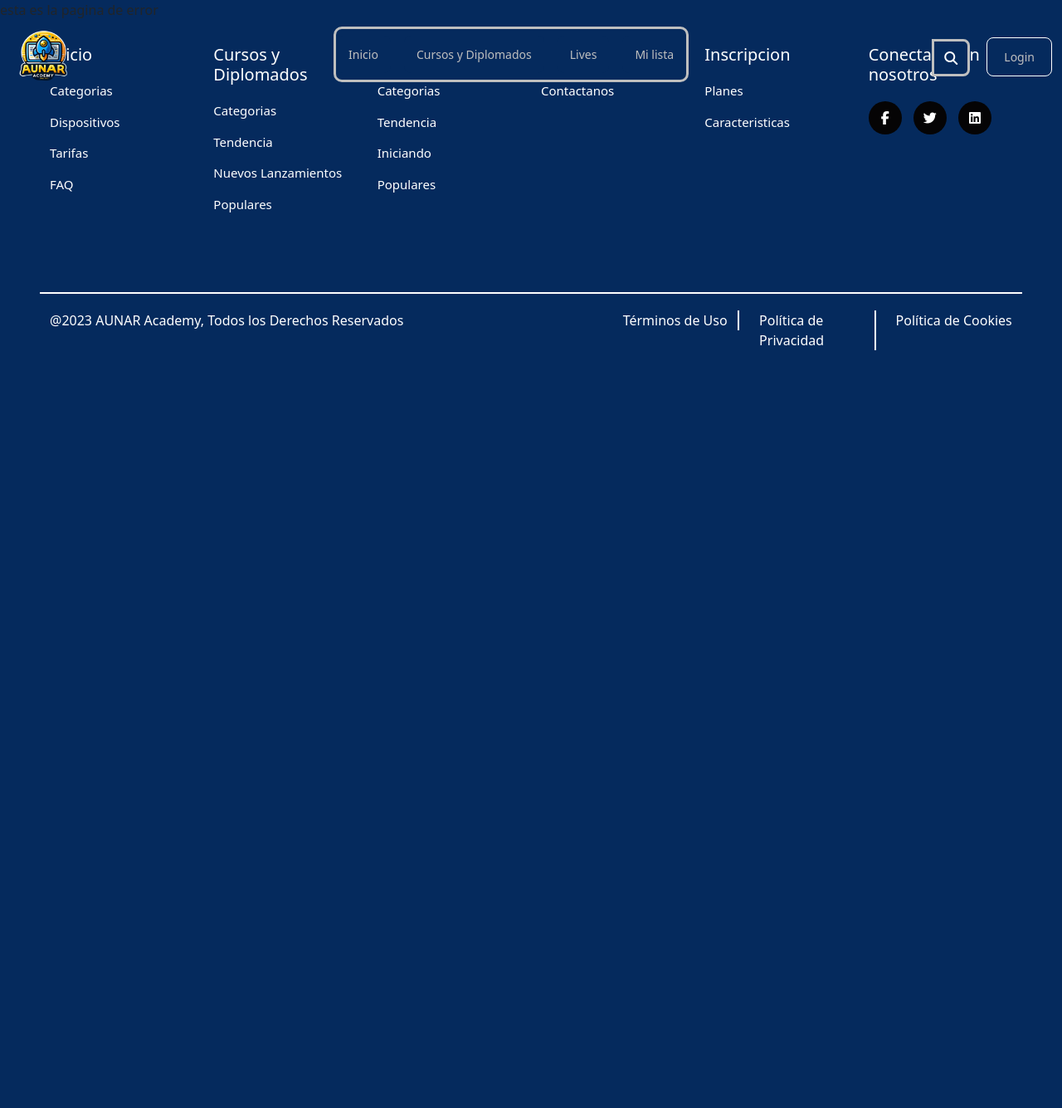
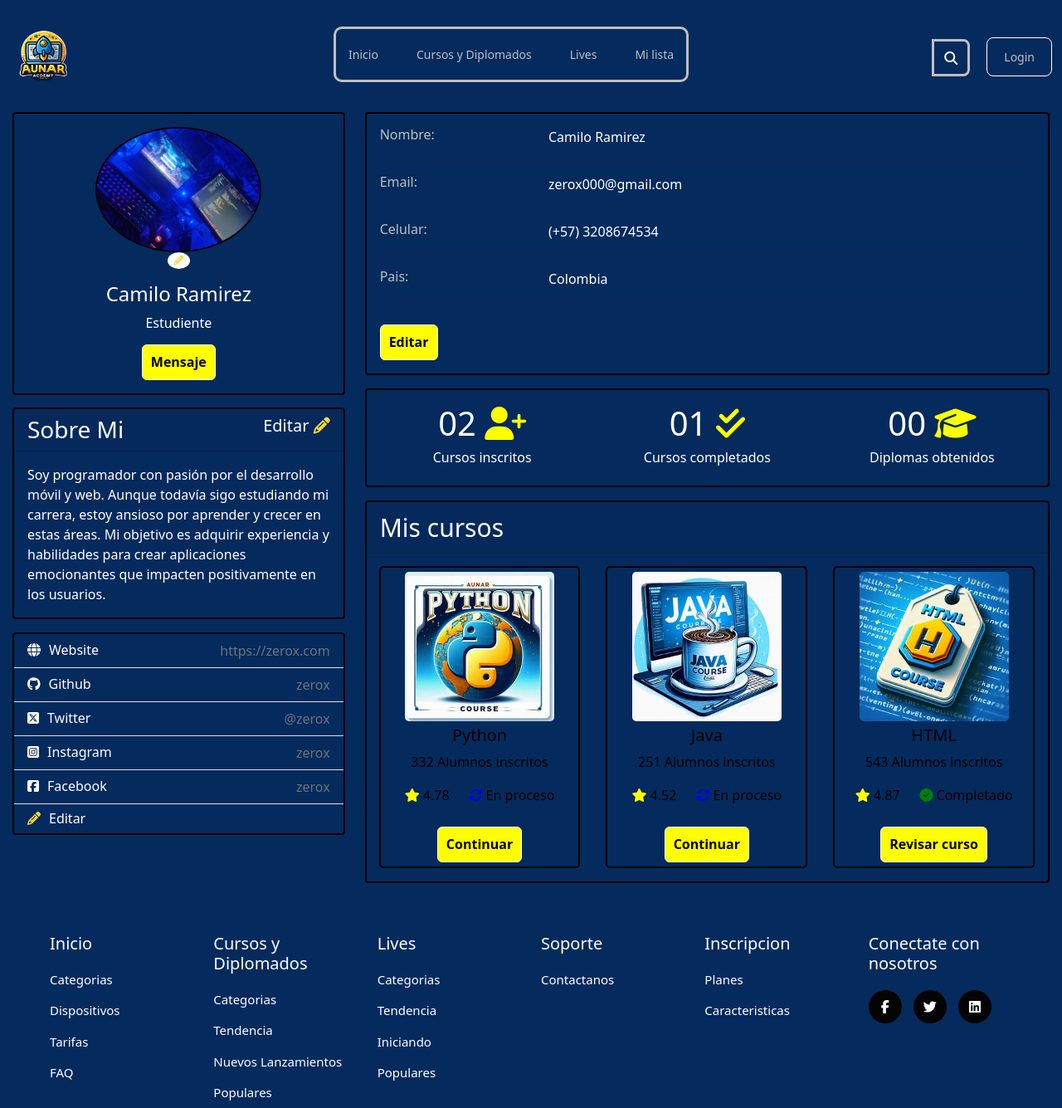
Before and after one commit to Z-E-R-O-X/CLAY, a PHP site: page /CLAY/perfil in a window 1280 px wide. Shown: the top 1335 px of the page at 83% size. Before the commit the page ends 422 px from the top, so only its background shows below. Run offline with PHP 8.4, Linux system fonts and the light colour scheme; some libraries are stand-ins or nearby versions.

Commit message:
perfil de usuario

```diff
--- a/Model/VistaModelo.php
+++ b/Model/VistaModelo.php
@@ -3,7 +3,7 @@
 class VistaModelo{
 
     protected static function obtener_vista_modelo($vista){
-        $listaPaginas = ["login","lives","registro"];
+        $listaPaginas = ["login","lives","registro","perfil"];
         if(in_array($vista, $listaPaginas)){
 
             if(is_file("./Views/content/".$vista."-view.php")){
--- a/Views/content/login-view.php
+++ b/Views/content/login-view.php
@@ -31,7 +31,7 @@
           </div>
           <div class="row">
             <div class="col"><a class="recuperar-contraseña-login">Recuperar Contraseña</a></div>
-            <div class="col text-end"><button class="Button-login">Log in</button></div>
+            <div class="col text-end"><button class="Button-login" onclick="button_login('<?= SERVERURL ?>perfil/')">Log in</button></div>
           </div>
           <h2 class="login-Paragraph">Inicia con: </h2>
           <div class="row">
--- a/Views/content/perfil-view.php
+++ b/Views/content/perfil-view.php
@@ -0,0 +1,167 @@
+<div class="perfil">
+    <div class="container-c1">
+        <div class="row gutters-sm">
+            <div class="col-md-4 mb-3">
+                <div class="card parte-1">
+                    <div class="card-body">
+                        <div class="d-flex flex-column align-items-center text-center">
+                            <img src="<?= SERVERURL ?>/Views/assets/img/perfil.jpg" class="rounded-circle" width="200"
+                                style="border: 2px solid black;">
+                            <span class="badge bg-white rounded-circle">
+                                <i class="fa-solid fa-pencil" style="color: #FFD43B;"></i>
+                            </span>
+                            <div class="mt-3">
+                                <h4>Camilo Ramirez</h4>
+                                <p class="mb-1">Estudiente</p>
+                                <button class="btn mensaje">Mensaje</button>
+                            </div>
+                        </div>
+                    </div>
+                </div>
+                <div class="card parte-1-1">
+                    <h3 class="card-header d-flex justify-content-between">Sobre Mi <small
+                            style="font-size: 20px;">Editar <i class="fa-solid fa-pencil"
+                                style="color: #FFD43B;"></i></small></h3>
+                    <div class="card-body">
+                        <p class="card-text">Soy programador con pasión por el desarrollo móvil y web. Aunque todavía
+                            sigo estudiando mi carrera, estoy ansioso por aprender y crecer en estas áreas. Mi objetivo
+                            es adquirir experiencia y habilidades para crear aplicaciones emocionantes que impacten
+                            positivamente en los usuarios.</p>
+                    </div>
+                </div>
+                <div class="card mt-3 parte-2">
+                    <ul class="list-group list-group-flush">
+                        <li class="list-group-item d-flex justify-content-between align-items-center flex-wrap">
+                            <h6 class="mb-0"><span><i class="fa-solid fa-globe"></i></span>Website</h6>
+                            <span class="text-secondary">https://zerox.com</span>
+                        </li>
+                        <li class="list-group-item d-flex justify-content-between align-items-center flex-wrap">
+                            <h6 class="mb-0"><span><i class="fa-brands fa-github"></i></span>Github</h6>
+                            <span class="text-secondary">zerox</span>
+                        </li>
+                        <li class="list-group-item d-flex justify-content-between align-items-center flex-wrap">
+                            <h6 class="mb-0"><span><i class="fa-brands fa-square-x-twitter"></i></span>Twitter</h6>
+                            <span class="text-secondary">@zerox</span>
+                        </li>
+                        <li class="list-group-item d-flex justify-content-between align-items-center flex-wrap">
+                            <h6 class="mb-0"><span><i class="fa-brands fa-square-instagram"></i></span>Instagram</h6>
+                            <span class="text-secondary">zerox</span>
+                        </li>
+                        <li class="list-group-item d-flex justify-content-between align-items-center flex-wrap">
+                            <h6 class="mb-0"><span><i class="fa-brands fa-square-facebook"></i></span>Facebook</h6>
+                            <span class="text-secondary">zerox</span>
+                        </li>
+                        <li class="list-group-item d-flex justify-content-between align-items-center flex-wrap editar">
+                            <h6 class="mb-0"><span><i class="fa-solid fa-pencil"
+                                        style="color: #FFD43B;"></i></span>Editar</h6>
+                        </li>
+                    </ul>
+                </div>
+            </div>
+            <div class="col-md-8">
+                <div class="card mb-3 parte-3">
+                    <div class="card-body">
+                        <div class="row">
+                            <div class="col-sm-3 t1">
+                                <h6 class="mb-0">Nombre:</h6>
+                            </div>
+                            <div class="col-sm-9 r1">
+                                Camilo Ramirez
+                            </div>
+                        </div>
+                        <hr>
+                        <div class="row">
+                            <div class="col-sm-3 t1">
+                                <h6 class="mb-0">Email:</h6>
+                            </div>
+                            <div class="col-sm-9 r1">
+                                zerox000@gmail.com
+                            </div>
+                        </div>
+                        <hr>
+                        <div class="row">
+                            <div class="col-sm-3 t1">
+                                <h6 class="mb-0">Celular:</h6>
+                            </div>
+                            <div class="col-sm-9 r1">
+                                (+57) 3208674534
+                            </div>
+                        </div>
+                        <hr>
+                        <div class="row">
+                            <div class="col-sm-3 t1">
+                                <h6 class="mb-0">Pais:</h6>
+                            </div>
+                            <div class="col-sm-9 r1">
+                                Colombia
+                            </div>
+                        </div>
+                        <hr>
+                        <div class="row">
+                            <div class="col-sm-12">
+                                <a class="btn editar">Editar</a>
+                            </div>
+                        </div>
+                    </div>
+                </div>
+                <div class="card mb-3 parte-4">
+                    <div class="card-body">
+                        <div class="row text-center">
+                            <div class="col">
+                                <h1>02 <span><i class="fa-solid fa-user-plus"></i></span></h1>
+                                <h6>Cursos inscritos</h6>
+                            </div>
+                            <div class="col">
+                                <h1>01 <span><i class="fa-solid fa-check-double"></i></span></h1>
+                                <h6>Cursos completados</h6>
+                            </div>
+                            <div class="col">
+                                <h1>00 <span><i class="fa-solid fa-graduation-cap"></i></span></h1>
+                                <h6>Diplomas obtenidos</h6>
+                            </div>
+                        </div>
+                    </div>
+                </div>
+                <div class="card mb-3 parte-5">
+                    <div class="card-header">
+                        Mis cursos
+                    </div>
+                    <div class="row text-center">
+                        <div class="col d-flex flex-wrap">
+                            <div class="curso c1 mb-3 me-3 flex-fill">
+                                <img src="<?= SERVERURL ?>/Views/assets/img/curso python.jpeg" class="text-center"
+                                    style="width: 180px; height: 180px;">
+                                <h5 class="card-title">Python</h5>
+                                <p class="card-text">332 Alumnos inscritos</p>
+                                <p><i class="fa-solid fa-star" style="color: #FFFF00;"></i> 4.78<i
+                                        class="fa-solid fa-arrows-rotate estado" style="color: blue;"></i> En proceso
+                                </p>
+                                <a href="#" class="btn curbtn">Continuar</a>
+                            </div>
+                            <div class="curso mb-3 me-3 flex-fill">
+                                <img src="<?= SERVERURL ?>/Views/assets/img/curso java.jpeg" class="text-center"
+                                    style="width: 180px; height: 180px;">
+                                <h5 class="card-title">Java</h5>
+                                <p class="card-text">251 Alumnos inscritos</p>
+                                <p><i class="fa-solid fa-star" style="color: #FFFF00;"></i> 4.52<i
+                                        class="fa-solid fa-arrows-rotate estado" style="color: blue;"></i> En proceso
+                                </p>
+                                <a href="#" class="btn curbtn">Continuar</a>
+                            </div>
+                            <div class="curso mb-3 me-3 flex-fill">
+                                <img src="<?= SERVERURL ?>/Views/assets/img/curso html.jpeg" class="text-center"
+                                    style="width: 180px; height: 180px;">
+                                <h5 class="card-title">HTML</h5>
+                                <p class="card-text">543 Alumnos inscritos</p>
+                                <p><i class="fa-solid fa-star" style="color: #FFFF00;"></i> 4.87<i
+                                        class="fa-solid fa-circle-check estado" style="color: green;"></i> Completado
+                                </p>
+                                <a href="#" class="btn curbtn">Revisar curso</a>
+                            </div>
+                        </div>
+                    </div>
+                </div>
+            </div>
+        </div>
+    </div>
+</div>
--- a/Views/css/styles.css
+++ b/Views/css/styles.css
@@ -776,7 +776,7 @@ body {
     left: 0;
     width: 100%;
     height: 100%;
-    background: linear-gradient(to right, rgb(0, 0, 0), rgb(0, 0, 0),rgba(0, 0, 0, 0.834), rgba(0, 153, 255, 0.5), rgba(0, 153, 255, 0.5), rgba(255, 255, 0, 0.5));
+    background: linear-gradient(to right, rgb(0, 0, 0), rgb(0, 0, 0), rgba(0, 0, 0, 0.834), rgba(0, 153, 255, 0.5), rgba(0, 153, 255, 0.5), rgba(255, 255, 0, 0.5));
     z-index: 1;
 }
 
@@ -813,42 +813,50 @@ body {
     margin-right: 30px;
     margin-top: 10%;
 }
-.footer{
+
+.footer {
     margin: 30px;
     padding: 0;
     box-sizing: border-box;
     list-style: none;
 }
-.containerxt{
+
+.containerxt {
     margin: 30px;
 }
-.footer-row{
+
+.footer-row {
     display: flex;
     flex-wrap: wrap;
 }
-.footer-links{
+
+.footer-links {
     width: 16.5%;
     padding: 0 15px;
 }
-.footer-links h4{
+
+.footer-links h4 {
     font-size: 20px;
-    color:#ffffff;
+    color: #ffffff;
     margin-bottom: 20px;
     font-weight: 500;
 }
+
 .footer-links li a {
     font-size: 15px;
-    text-decoration:none;
+    text-decoration: none;
     color: #ffffff;
     display: block;
     margin-bottom: 15px;
     transition: all .3s ease;
 }
-.footer-links li a:hover{
+
+.footer-links li a:hover {
     color: #ffffff;
     padding-left: 6px;
 }
-.social-links a{
+
+.social-links a {
     display: inline-block;
     min-height: 40px;
     width: 40px;
@@ -860,27 +868,32 @@ body {
     color: #ffffff;
     transition: all .5s ease;
 }
-.social-links a:hover{
+
+.social-links a:hover {
     background-color: #00C3FF;
 }
-@media(max-width:991px){
-    .footer-row{
+
+@media(max-width:991px) {
+    .footer-row {
         text-align: center;
     }
-    .footer-links{
+
+    .footer-links {
         width: 100%;
         margin-bottom: 30px;
     }
 }
 
-.footer .linea{
+.footer .linea {
     margin-top: 80px;
     border-top: 2px solid white;
 }
-.footer .bor{
+
+.footer .bor {
     border-right: 2px solid white;
 }
-.footer .linea .mar{
+
+.footer .linea .mar {
     margin-top: 20px;
 }
 
@@ -1103,3 +1116,136 @@ body {
     align-self: stretch;
     border-radius: 12px;
 }
+
+.perfil {
+    width: 100%;
+}
+
+.perfil .container-c1 {
+    padding: 15px;
+    margin-top: 120px;
+}
+.perfil .container-c1 .parte-1 {
+    color: var(--White);
+}
+.perfil .container-c1 .parte-1 .mensaje{
+    margin-top: 10px;
+    padding: 10px;
+    background: var(--Goldenrod);
+    border-radius: 6px;
+    border: 1px white solid;
+    color: var(--Black);
+    font-weight: 600;
+    line-height: 21px;
+    word-wrap: break-word;
+}
+.perfil .container-c1 .parte-1-1 {
+    color: var(--White);
+    margin-top: 15px;
+}
+.perfil .container-c1 .parte-1-1 small{
+    cursor: pointer;
+}
+.perfil .container-c1 .parte-2 {
+    background-color: var(--Black);
+}
+.perfil .container-c1 .parte-2 .editar{
+cursor: pointer;
+}
+.perfil .container-c1 .parte-2 h6{
+    color: var(--White);
+}
+.perfil .container-c1 .parte-2 h6 span i{
+    margin-right: 10px;
+}
+
+.perfil .container-c1 .parte-2 .list-group {
+    background-color: transparent;
+}
+
+.perfil .container-c1 .parte-2 .list-group-item {
+    background-color: transparent;
+}
+.perfil .container-c1 .parte-3 .t1{
+    color: var(--Slate-Gray);
+}
+.perfil .container-c1 .parte-3 .r1{
+    color: var(--White);
+}
+.perfil .container-c1 .parte-4 h1{
+    color: var(--White);
+}
+.perfil .container-c1 .parte-4 h1 i{
+    color: var(--Goldenrod);
+}
+.perfil .container-c1 .parte-4 h6{
+    color: var(--White);
+}
+.perfil .container-c1 .parte-5 .curso{
+    color: var(--Black);
+    background-color: var(--Midnight-Blue);
+    border-radius: 5px;
+    margin: 15px;
+    border: 2px solid black;
+}
+
+.perfil .container-c1 .parte-5 .card-header{
+    color: var(--White);
+    font-size: 30px;
+    font: bold;
+}
+.perfil .container-c1 .parte-5 .curso img{
+    margin-top: 5px;
+    border-radius: 5px;
+}
+.perfil .container-c1 .parte-5 .curso a{
+    margin-bottom: 5px;
+}
+.perfil .container-c1 .parte-5 .curso .estado {
+    margin-left: 10%;
+}
+.perfil .container-c1 .parte-5 .curso .card-title {
+    margin-top: 2%;
+}
+.perfil .container-c1 .parte-5 .curbtn {
+    margin-top: 10px;
+    padding: 10px;
+    background: var(--Goldenrod);
+    border-radius: 6px;
+    border: 1px white solid;
+    color: var(--Black);
+    font-weight: 600;
+    line-height: 21px;
+    word-wrap: break-word;
+}
+
+
+
+.perfil .container-c1 .parte-3 .editar{
+    margin-top: 10px;
+    padding: 10px;
+    background: var(--Goldenrod);
+    border-radius: 6px;
+    border: 1px white solid;
+    color: var(--Black);
+    font-weight: 600;
+    line-height: 21px;
+    word-wrap: break-word;
+}
+.perfil .container-c1 .card {
+    position: relative;
+    display: flex;
+    flex-direction: column;
+    min-width: 0;
+    word-wrap: break-word;
+    background-color: var(--Midnight-Blue);
+    background-clip: border-box;
+    border: 2px solid black;
+    border-radius: .25rem;
+}
+
+.perfil .container-c1 .card-body {
+    flex: 1 1 auto;
+    min-height: 1px;
+    padding: 1rem;
+}
--- a/Views/plantilla.php
+++ b/Views/plantilla.php
@@ -33,7 +33,7 @@
                 <div class="offcanvas-body">
                     <div class="navbar-nav me-auto mb-2 mb-lg-0 container_menu d-flex justify-content-center"
                         id="menu-container">
-                        <button class="iten_menu dk" onclick="button_login('<?= SERVERURL ?>login/')">Inicio</button>
+                        <button class="iten_menu dk" onclick="button_login('<?= SERVERURL ?>inicio/')">Inicio</button>
                         <button class="iten_menu dk" onclick="button_login('<?= SERVERURL ?>login/')">Cursos y
                             Diplomados</button>
                         <button class="iten_menu dk" onclick="button_login('<?= SERVERURL ?>login/')">Lives</button>
```
Also changed, not shown: Views/assets/img/fondo2.jpg (added), Views/assets/img/perfil.jpg (added).
